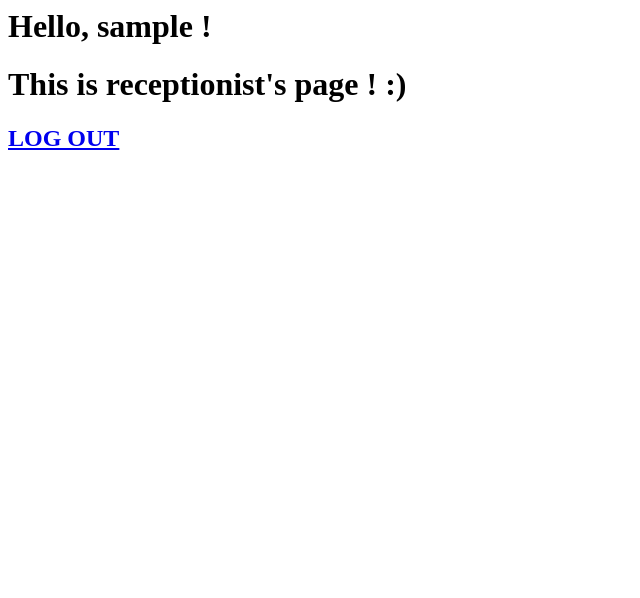
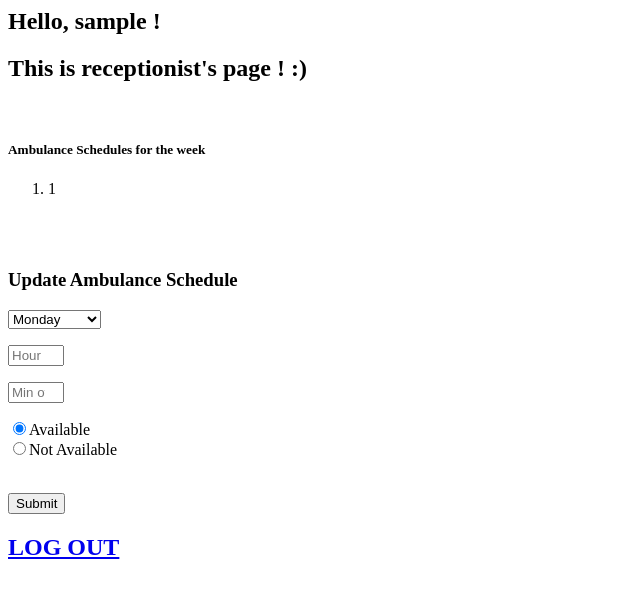
Before and after one commit to varuntinkle/Hospital_Management, a Django app: template login/templates/login/recep_homepage.html in a window 1280 px wide. Shown: the top 598 px of the page, without its empty margins (0-640 px from the left). Run offline with Django 3.2, Linux system fonts and the light colour scheme; the template is opened without the code that fills it: most values are stand-ins (such as "Sample title", 1, 10 or a date in 2020).

Commit message:
#added ambulance part for reception  #updated database model

```diff
--- a/login/admin.py
+++ b/login/admin.py
@@ -1,6 +1,7 @@
 from django.contrib import admin
-from database.models import Registration, Patient
+from database.models import Registration, Patient, AmbulanceSchedule
 
 admin.site.register(Registration)
 admin.site.register(Patient)
+admin.site.register(AmbulanceSchedule)
 # Register your models here.
--- a/login/templates/login/recep_homepage.html
+++ b/login/templates/login/recep_homepage.html
@@ -1,3 +1,51 @@
-<h1>Hello, {{ object.username }} !</h1>
-<h1>This is receptionist's page ! :)</h1>
+<h2>Hello, {{ object.username }} !</h2>
+<h2>This is receptionist's page ! :)</h2>
+<br>
+<h5>Ambulance Schedules for the week</h5>
+<ol>
+{% for num in object_schedule %}
+
+<li>{{ num }}</li>
+
+{% endfor %}
+</ol>
+<br><br>
+<div class="update_schedule">
+      <h3>Update Ambulance Schedule</h3>
+      <form method="post" action="login/recep_homepage">
+        {% csrf_token %}
+        <!--<p><input type="text" name="Day" value="" placeholder="Enter Day"></p>-->
+
+        <select name="Day" size="1">
+		    <option value="Monday">Monday</option>
+		    <option value="Tuesday">Tuesday</option>
+		    <option value="Wednesday">Wednesday</option>
+		    <option value="Thursday">Thursday</option>
+		    <option value="Friday">Friday</option>
+		    <option value="Saturday">Saturday</option>
+		    <option value="Sunday">Sunday</option>
+		  </select>
+
+
+        <!--<p><input type="time" name="Time" value="" placeholder="Enter Time"></p>-->
+
+        <p><input type="number" min="0" max="23" name="Time_h" value="" placeholder="Hour of Departure"></p>
+
+        <p><input type="number" min="0" max="59" name="Time_m" value="" placeholder="Min of Departure"></p>
+		 <!--
+		<select name="chk_availabale" size="2">
+		    <option value="Available">Available</option>
+		    <option value="Not Available">Not Available</option>
+		  </select>
+		-->
+
+        <input type="radio" name="availability" value="1" checked>Available
+		<br>
+		<input type="radio" name="availability" value="0">Not Available
+		<br><br>
+
+        <p class="submit"><input type="submit" name="commit" value="Submit"></p>
+      </form>
+    </div>
+
 <h2><a href="/login/logout">LOG OUT</a></h2>
--- a/login/urls.py
+++ b/login/urls.py
@@ -5,5 +5,6 @@ from . import views
 urlpatterns = [
 	url(r'^login/authenticate$',views.authenticate),
 	url(r'^login/logout$',views.logout),
+	url(r'^login/recep_homepage$',views.recep_homepage),
     url(r'^$', views.index, name='index'),
     ]
```
Also changed, not shown: database/models.py (+16 -0 lines), login/views.py (+27 -2 lines), database/migrations/0005_ambulancebooking_ambulanceschedule.py (added), database/migrations/0006_auto_20150407_1318.py (added), db.sqlite3, 7 other files.
